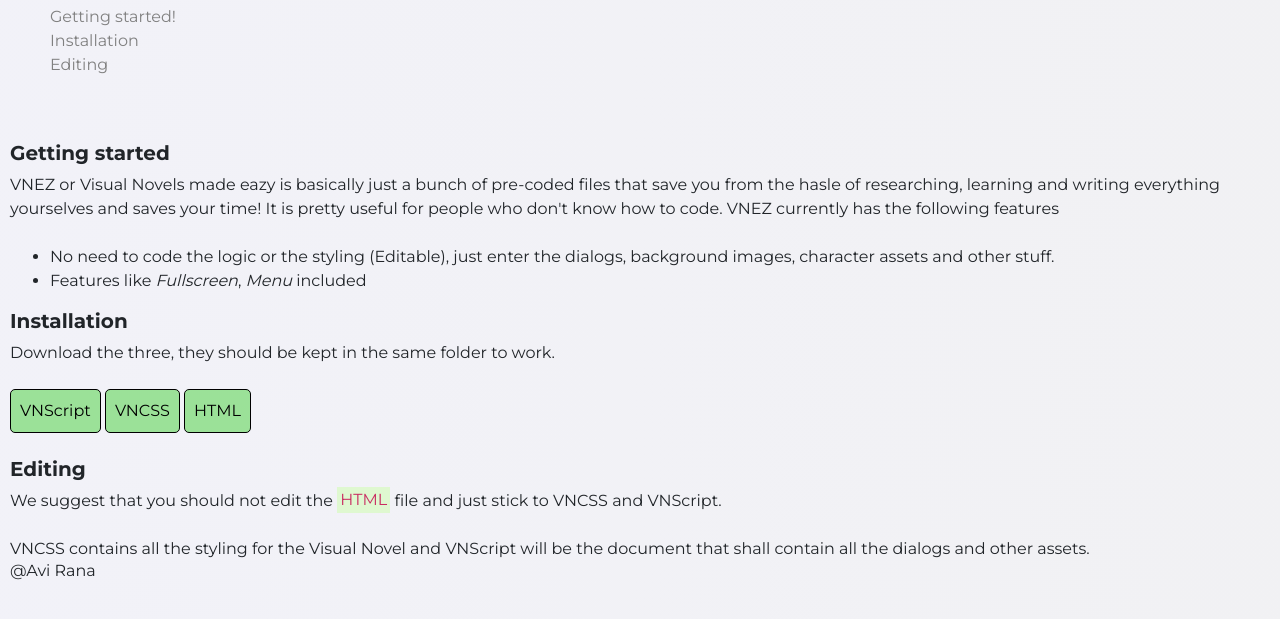
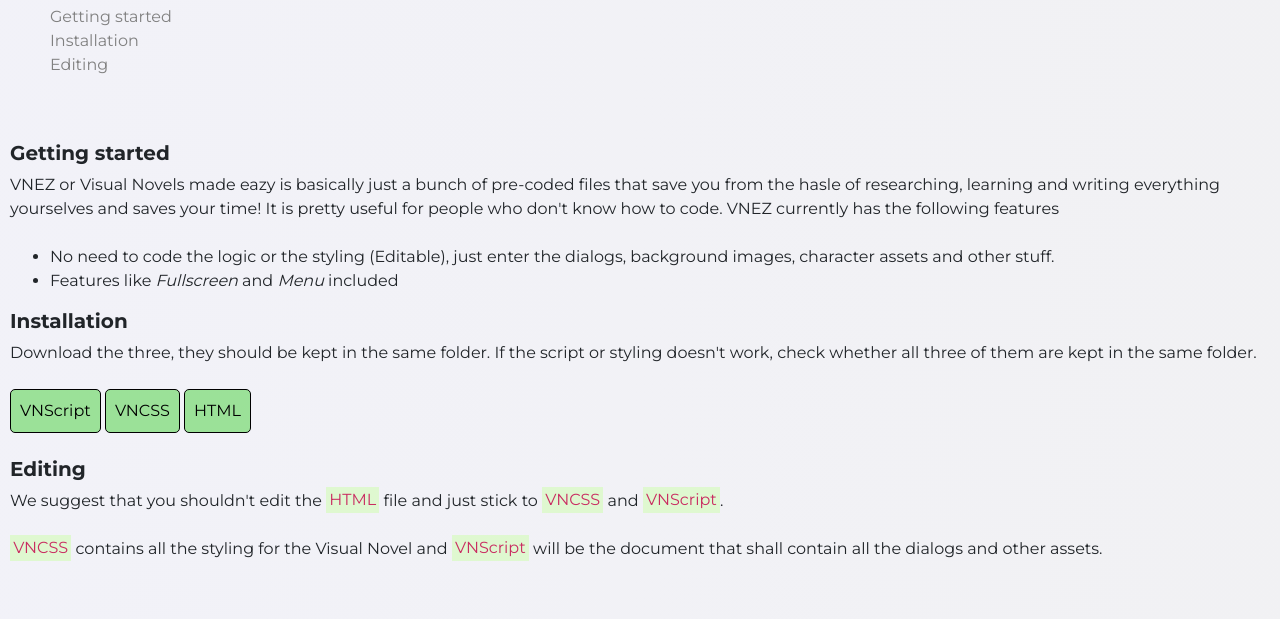
Before and after one commit to Avi-Rana-1718/VNEZ, a plain HTML site: page V1/docs.html in a window 1280 px wide. Shown: the part 103-722 px from the top of the page. Drawn offline with nearby package versions, Linux system fonts and the light colour scheme.

Commit message:
Update docs.html

```diff
--- a/V1/docs.html
+++ b/V1/docs.html
@@ -81,7 +81,7 @@ padding:0px;
     <div class="collapse navbar-collapse" id="navbarSupportedContent">
       <ul class="navbar-nav me-auto mb-2 mb-lg-0">
         <li class="nav-item">
-          <a class="nav-link" aria-current="page" href="../index.html">Home</a>
+          <a class="nav-link" aria-current="page" href="#">Home</a>
         </li>
                 <li class="nav-item active">
           <a class="nav-link" href="#">Docs</a>
@@ -97,7 +97,7 @@ padding:0px;
 <div>
     <div>
         <ul id="dirc">
-            <li><a href="#1div">Getting started!</a></li>
+            <li><a href="#1div">Getting started</a></li>
              <li><a href="#2div">Installation</a></li>
               <li><a href="#3div">Editing</a></li>
         </ul>
@@ -110,12 +110,12 @@ padding:0px;
     <br><br>
     <ul>
     <li>No need to code the logic or the styling (Editable), just enter the dialogs, background images, character assets and other stuff.</li>
-    <li>Features like <i>Fullscreen</i>, <i>Menu</i> included</li>
+    <li>Features like <i>Fullscreen</i> and <i>Menu</i> included</li>
     </ul>
 </div>
 <div id="2div">
 <h5><b>Installation</b></h5>
-Download the three, they should be kept in the same folder to work.
+Download the three, they should be kept in the same folder. If the script or styling doesn't work, check whether all three of them are kept in the same folder.
 <br><br>
 <button type="button" class="gb"><a href="VNScript.json" download>VNScript</a></button>
 <button type="button" class="gb"><a href="VNCSS.css" download>VNCSS</a></button>
@@ -124,14 +124,11 @@ Download the three, they should be kept in the same folder to work.
 <br>
 <div id="3div">
     <h5><b>Editing</b></h5>
-   We suggest that you should not edit the <mark>HTML</mark> file and just stick to VNCSS and VNScript.
+   We suggest that you shouldn't edit the <mark>HTML</mark> file and just stick to <mark>VNCSS</mark> and <mark>VNScript</mark>.
    <br><br>
-   VNCSS contains all the styling for the Visual Novel and VNScript will be the document that shall contain all the dialogs and other assets.
+   <mark>VNCSS</mark> contains all the styling for the Visual Novel and <mark>VNScript</mark> will be the document that shall contain all the dialogs and other assets.
 </div>
 </div>
-<footer>
-  <h6>@Avi Rana</h6>
-  </footer>
   </div>
 </body>
 </html>
```
